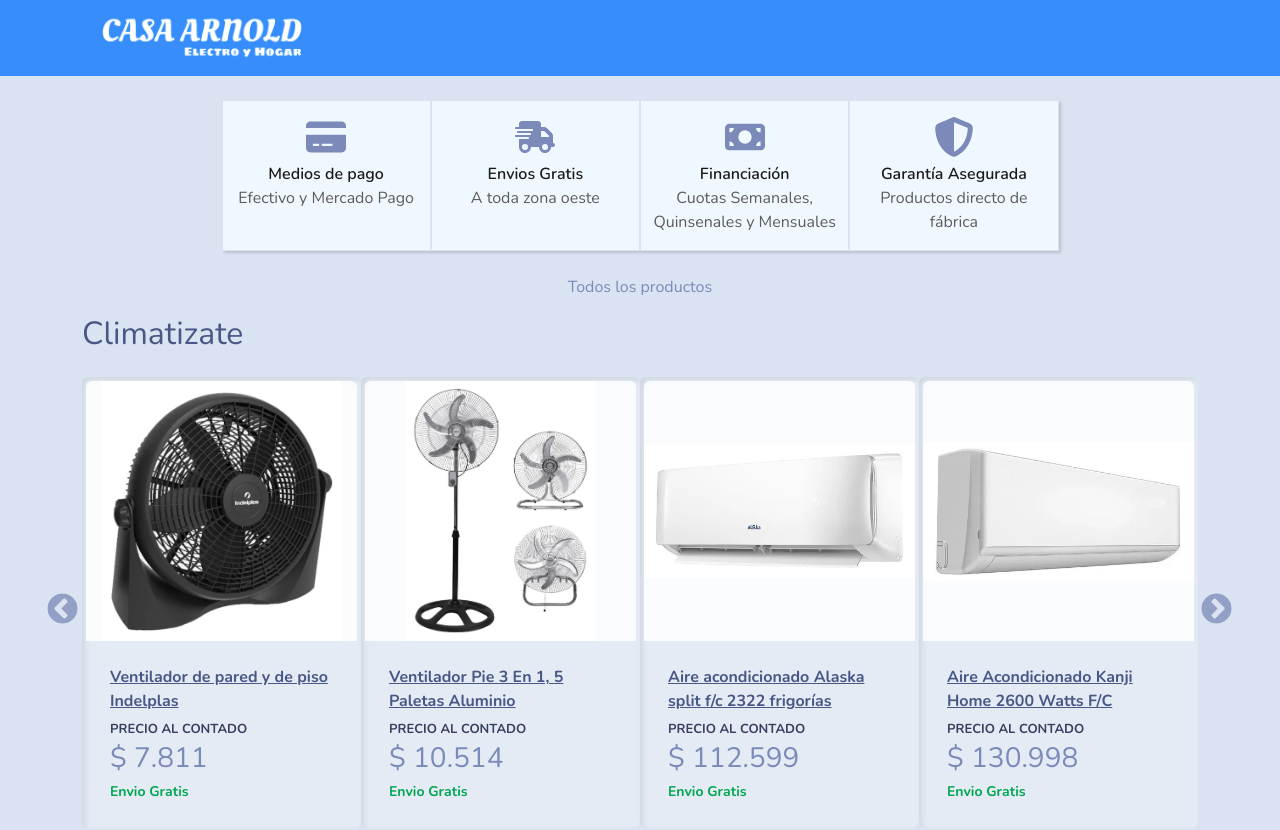
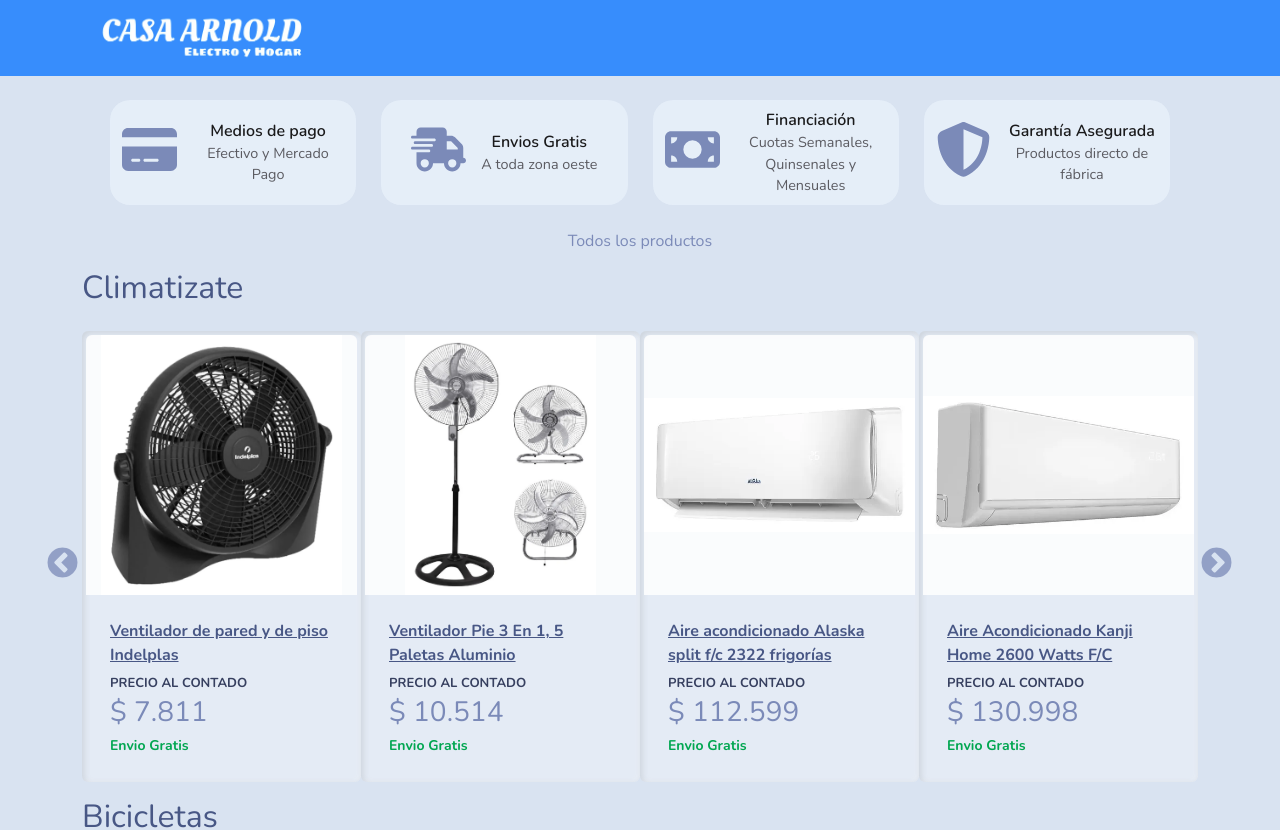
Before and after one commit to franvigna/casa-arnold-fv, a React (Create React App) app: page / in a window 1280 px wide. Shown: the top 830 px of the page. Built offline with nearby package versions, Linux system fonts and the light colour scheme.

Commit message:
about us changes

```diff
--- a/src/components/AboutUs.js
+++ b/src/components/AboutUs.js
@@ -13,40 +13,57 @@
         <div >
             <Container className='about-cards-containter'>
                 <Row className='aboutus-containter'>
-                    <Col  className='text-center about-card py-3'>
+                    <Col className='text-center about-card py-2'>
+                        <div className='icon-contain'>
                         <FontAwesomeIcon
                             className='about-icon'
                             icon={faCreditCard}
                         />
+                        </div>
+                        <div className='text-contain'>
                         <p className='about-title'>Medios de pago</p>
                         <p className='about-text '>Efectivo y Mercado Pago</p>
+                        </div>
                     </Col>
 
-                    <Col  className='text-center about-card py-3'>
+                    <Col  className='text-center about-card py-2'>
+                    <div className='icon-contain'>
                         <FontAwesomeIcon
                             className='about-icon'
                             icon={faTruckFast}
                         />
+                        </div>
+                        <div className='text-contain'>
                         <p className='about-title'>Envios Gratis</p>
                         <p className='about-text '>A toda zona oeste</p>
+                        </div>
                     </Col>
 
-                    <Col className='text-center about-card py-3'>
+                    <Col className='text-center about-card py-2'>
+                    <div className='icon-contain'>
                         <FontAwesomeIcon
                             className='about-icon'
                             icon={faMoneyBill}
                         />
+                        </div>
+                        <div className='text-contain'>
                         <p className='about-title'>Financiación</p>
                         <p className='about-text '> Cuotas Semanales, Quinsenales y Mensuales</p>
+                        </div>
+
                     </Col>
 
-                    <Col  className='text-center about-card py-3'>
+                    <Col  className='text-center about-card py-2'>
+                    <div className='icon-contain'>
                         <FontAwesomeIcon
                             className='about-icon'
                             icon={faShieldHalved}
                         />
+                        </div>
+                        <div className='text-contain'>
                         <p className='about-title'>Garantía Asegurada</p>
                         <p className='about-text '>Productos directo de fábrica</p>
+                        </div>
                     </Col>
 
 
--- a/src/index.css
+++ b/src/index.css
@@ -72,21 +72,37 @@
 .aboutus-containter{
     display: grid;
   grid-template-columns: repeat(4, 1fr);
+  gap:25px;
 }
 @media screen and (max-width: 720px) {
     .aboutus-containter{
         grid-template-columns: repeat(2, 1fr);
+        gap:10px;
+
     }
 }
 
 .about-cards-containter{
     margin: 1.5rem auto;
-    background-color:aliceblue;
-    box-shadow: rgba(0, 0, 0, 0.15) 1.95px 1.95px 2.6px;
-    max-width: 75%;
+    /* background-color:aliceblue; */
+    /* box-shadow: rgba(0, 0, 0, 0.15) 1.95px 1.95px 2.6px; */
+    max-width: 95%;
+
 }
 .about-card{
-    border: 1px rgb(217,227,241) solid;
+    /* border: 1px rgb(217,227,241) solid;
+    background-color:rgba(240, 248, 255, 0.521);
+    box-shadow: rgba(0, 0, 0, 0.15) 1.95px 1.95px 2.6px; */
+    border-radius: 20px;
+    display: flex;
+    flex-direction: row;
+    align-items: center;
+    backdrop-filter: blur(5px);
+    background-color:rgba(240, 248, 255, 0.521);
+    justify-content: center;
+
+
+
 }
 .about-title{
     margin: 0;
@@ -96,12 +112,15 @@
 .about-text{
     color: rgb(91, 91, 97);
     margin: 0;
-    font-size: 1rem;
+    font-size: 0.9rem;
+
 
 }
+
 .about-icon{
-    width: 40px;
-    height: 40px;
+    width: 55px;
+    height: 55px;
+    margin-right: 15px;
 }
 
 .img-hero{
```
Also changed, not shown: src/components/Category.js (added, +55 -0 lines).
